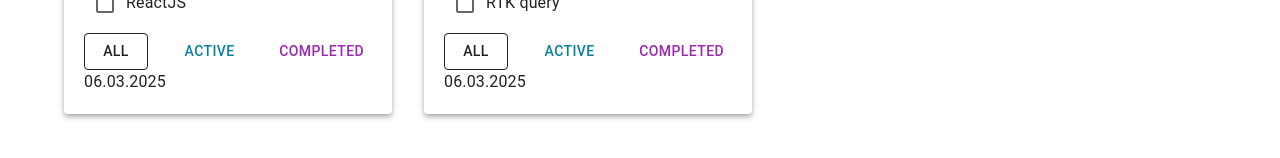
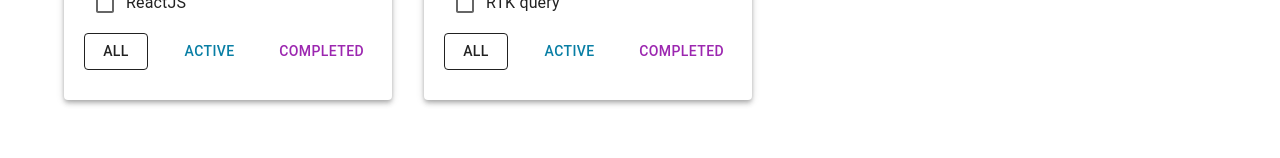
Before and after one commit to Sergei-SLS/todolist, a React (Vite) app: page / in a window 1280 px wide. Shown: the part 390-548 px from the top of the page. Built offline with nearby package versions, Linux system fonts and the light colour scheme; some icons are missing.

Commit message:
add date in todolist

```diff
--- a/src/App.tsx
+++ b/src/App.tsx
@@ -12,7 +12,7 @@ import Grid from '@mui/material/Grid'
 import Paper from '@mui/material/Paper'
 import {containerSx} from "./TodolistItem.styles.ts";
 import {NavButton} from "./NavButton.ts";
-import { createTheme, ThemeProvider } from '@mui/material/styles'
+import {createTheme, ThemeProvider} from '@mui/material/styles'
 import Switch from '@mui/material/Switch'
 import CssBaseline from '@mui/material/CssBaseline'
 
@@ -30,6 +30,7 @@ export type Todolist = {
     id: string
     title: string
     filter: FilterValues
+    date: string
 }
 
 export const App = () => {
@@ -37,8 +38,8 @@ export const App = () => {
     const todolistId2 = v1();
 
     const [todolists, setTodolists] = useState<Todolist[]>([
-        {id: todolistId1, title: 'What to learn', filter: 'all'},
-        {id: todolistId2, title: 'What to buy', filter: 'all'},
+        {id: todolistId1, title: 'What to learn', filter: 'all', date: ''},
+        {id: todolistId2, title: 'What to buy', filter: 'all', date: ''},
     ])
 
     const [tasks, setTasks] = useState({
@@ -96,7 +97,7 @@ export const App = () => {
 
     const createTodolist = (title: string) => {
         const todolistId = v1()
-        const newTodolist: Todolist = {id: todolistId, title, filter: 'all'}
+        const newTodolist: Todolist = {id: todolistId, title, filter: 'all', date: getCurrentDate()}
         setTodolists([newTodolist, ...todolists])
         setTasks({...tasks, [todolistId]: []})
     }
@@ -112,21 +113,26 @@ export const App = () => {
         setTodolists(todolists.map(todolist => todolist.id === todolistId ? {...todolist, title} : todolist))
     }
 
+    const getCurrentDate = (): string => {
+        const today = new Date()
+        return today.toLocaleDateString('ru-Ru')
+    }
+
     return (
         <Fragment>
             <div className="app">
                 <ThemeProvider theme={theme}>
-                    <CssBaseline />
+                    <CssBaseline/>
                     <AppBar position="static" sx={{mb: '30px'}}>
-                    <Toolbar sx={{ display: 'flex', justifyContent: 'space-between' }}>
+                        <Toolbar sx={{display: 'flex', justifyContent: 'space-between'}}>
                             <Container maxWidth={'lg'} sx={containerSx}>
                                 <IconButton color="inherit">
                                     <MenuIcon/>
                                 </IconButton>
-                            <NavButton >Sign in</NavButton>
-                            <NavButton >Sign up</NavButton>
+                                <NavButton>Sign in</NavButton>
+                                <NavButton>Sign up</NavButton>
                                 <NavButton background={theme.palette.primary.dark}>Faq</NavButton>
-                            <Switch color={'default'} onChange={changeMode} />
+                                <Switch color={'default'} onChange={changeMode}/>
                             </Container>
                         </Toolbar>
                     </AppBar>
@@ -146,7 +152,7 @@ export const App = () => {
                                 }
                                 return (
                                     <Grid key={todolist.id}>
-                                    <Paper elevation={4} sx={{ p: '0 20px 20px 20px' }}>
+                                        <Paper elevation={4} sx={{p: '0 20px 20px 20px'}}>
                                             <TodoListItem key={todolist.id}
                                                           todolist={todolist}
                                                           tasks={filteredTasks}
@@ -158,7 +164,7 @@ export const App = () => {
                                                           changeTaskTitle={changeTaskTitle}
                                                           deleteTodolist={deleteTodolist}
                                                           changeTodolistTitle={changeTodolistTitle}
-                                                  date='06.03.2025'
+                                                          date={todolist.date}
                                             />
                                         </Paper>
                                     </Grid>
--- a/src/TodoListItem.tsx
+++ b/src/TodoListItem.tsx
@@ -118,7 +118,7 @@ export const TodoListItem = ({
                     Completed
                 </Button>
             </Box>
-            <div>{date}</div>
+            <div style={{marginTop: '10px'}}>{date}</div>
         </div>
     )
 }
```
Lines whose indentation alone changed are shown as unchanged.
